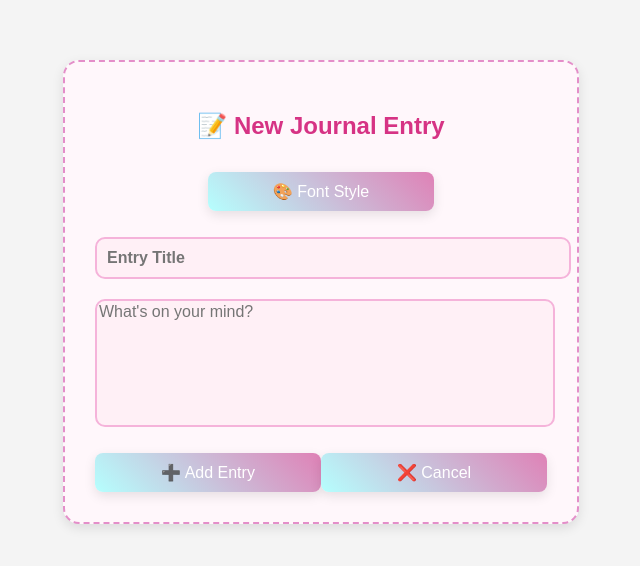
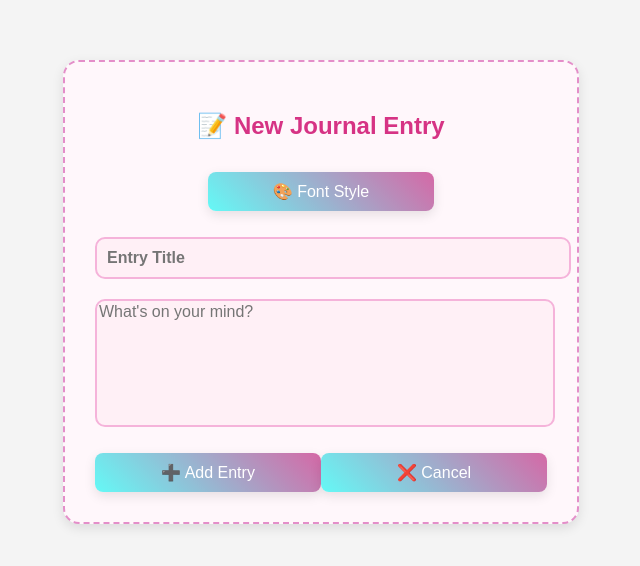
Before and after one commit to arpangreat/myjournal-app, a React (Create React App) app in the folder ui/: page /AddEntry in a window 1280 px wide. Shown: the part 108-674 px from the top of the page, without its empty margins (319-959 px from the left). Built offline with nearby package versions, Linux system fonts and the light colour scheme.

Commit message:
Added myjournal-app files

```diff
--- a/ui/src/AddEntry.css
+++ b/ui/src/AddEntry.css
@@ -40,7 +40,7 @@
 }
 
 .submit-entry-btn {
-  background: linear-gradient(45deg, #b5fffe, #df81b6);
+  background: linear-gradient(45deg, #64f9f6, #d568a6);
   color: rgb(255, 255, 255);
   border: none;
   box-shadow:0 4px 12px rgba(0, 0, 0, 0.1);
@@ -53,7 +53,7 @@
 }
 
 .submit-entry-btn:hover {
-  background: linear-gradient(45deg, #82fffd, #df81b6cf);
+  background: linear-gradient(45deg, #2cddda, #e42893f0);
 }
 
 .cancel-btn{
@@ -66,10 +66,10 @@
   cursor: pointer;
   margin-top: 12px;
   transition: background-color 0.3s ease;
-  background: linear-gradient(45deg, #b5fffe, #df81b6);
+    background: linear-gradient(45deg, #64f9f6, #d568a6);
 }
 .cancel-btn:hover{
-  background: linear-gradient(45deg, #82fffd, #df81b6cf);
+  background: linear-gradient(45deg, #2cddda, #e42893f0);
 }
 
 .font-selector {
@@ -85,11 +85,11 @@
   border-radius: 8px;
   cursor: pointer;
   margin-top: 12px;
-  background: linear-gradient(45deg, #b5fffe, #df81b6);
+  background: linear-gradient(45deg, #64f9f6, #d568a6);
 }
 
 .font-toggle-btn:hover{
-  background: linear-gradient(45deg, #82fffdd4, #df81b6cf);
+  background: linear-gradient(45deg, #2cddda, #e42893f0);
 }
 
 .font-list {
--- a/ui/src/Homepage.css
+++ b/ui/src/Homepage.css
@@ -124,18 +124,6 @@ body {
   margin-bottom: 45px;
 }
 
-.entry-box textarea {
-  resize: none;
-  min-height: 100px;
-  padding: 35px;
-  font-size: 16px;
-  border-radius: 12px;
-  border: 1px solid #ccc;
-  background-color: #fffafc;
-  box-shadow: inset 0 2px 5px rgba(48, 34, 34, 0.05);
-  font-family: 'Comic Neue', cursive, sans-serif;
-}
-
 .entry-box button {
   align-self: center;
   background: linear-gradient(45deg, #c89dff, #ff94a6);
@@ -176,7 +164,7 @@ body {
 }
 
 .entries::-webkit-scrollbar-thumb {
-  background: #888;
+  background: #b9b9b986;
   border-radius: 5px;
 }
 
```
Also changed, not shown: 2 other files (tests, documents, lock files or other folders).
